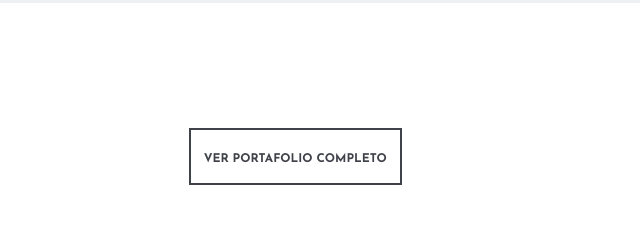
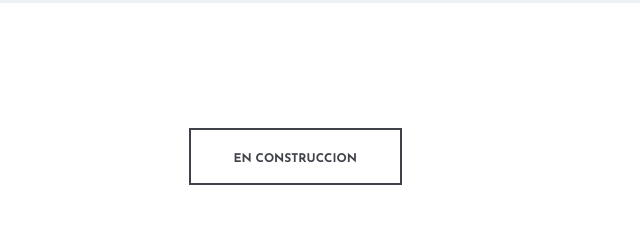
Before and after one commit to albertomaria1999/resumealbertomaria, a plain HTML site: page index.html in a window 1280 px wide. Shown: the part 9180-9420 px from the top of the page, 640-1280 px from the left. Drawn offline with nearby package versions, Linux system fonts and the light colour scheme.

Commit message:
Correccion.

```diff
--- a/index.html
+++ b/index.html
@@ -232,7 +232,7 @@
 					</div>
 				</div>
 				<div class="col-md-4 text-md-right">
-					<a href="#" class="site-btn mb-5">Ver Portafolio Completo</a>
+					<a href="#" class="site-btn mb-5">En Construccion</a>
 				</div>
 			</div>
 			<div class="portfolio-warp">
```
